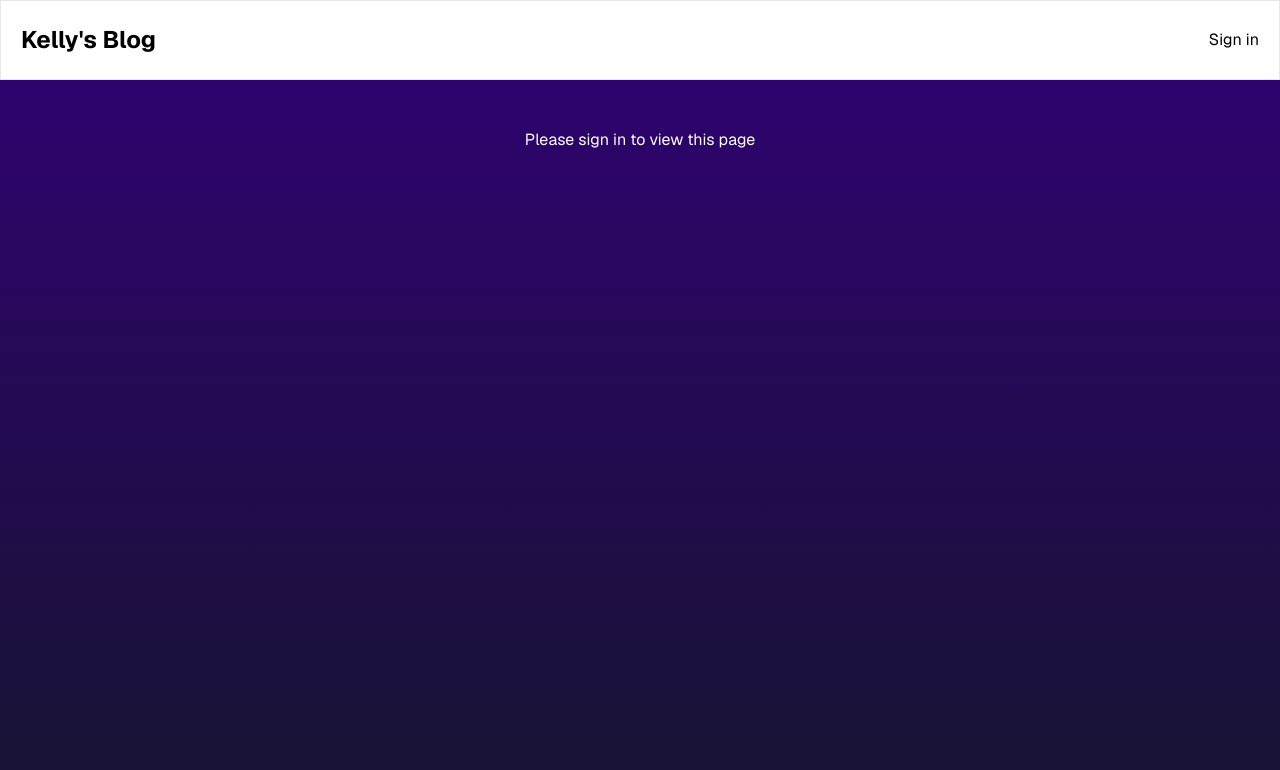
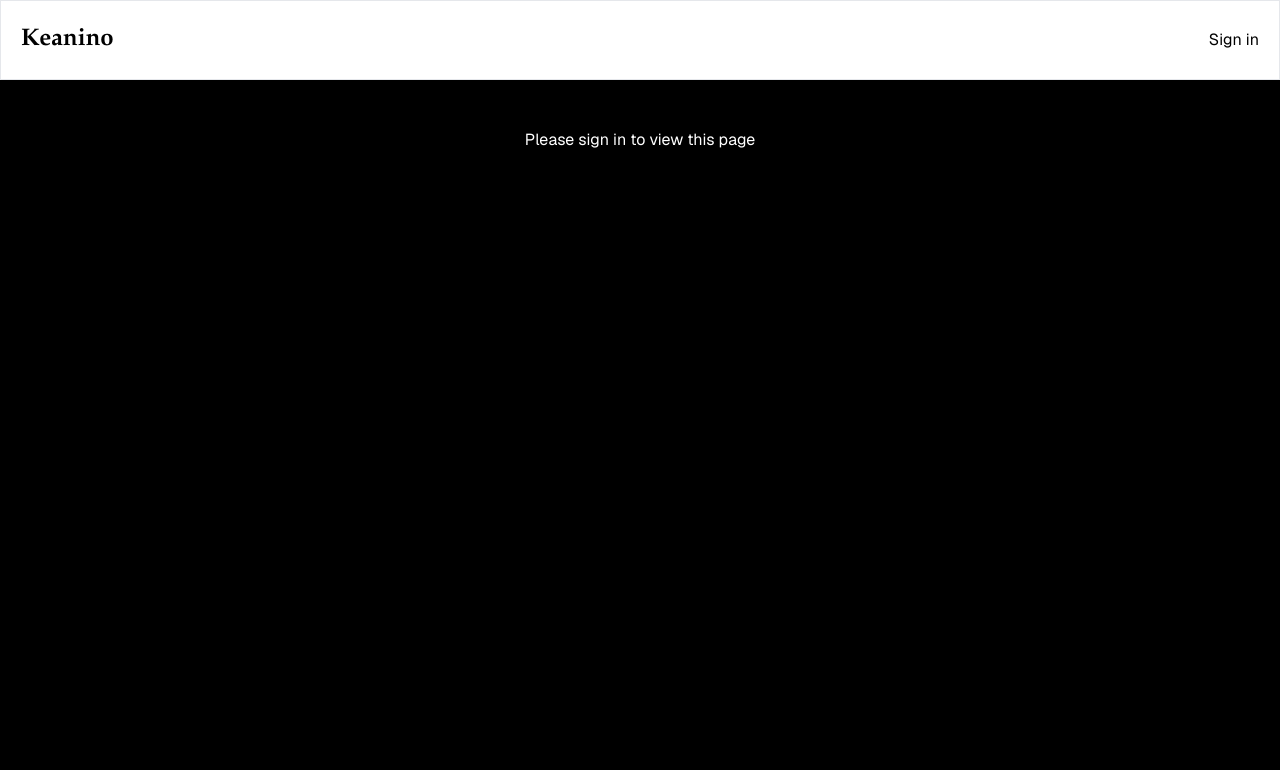
Before and after one commit to JosueSalazaku/Keanino, a Next.js app: page / in a window 1280 px wide. Shown: the top 770 px of the page. Built offline with nearby package versions, Linux system fonts and the light colour scheme; no server answers.

Commit message:
Add new font

```diff
--- a/src/app/_components/TopNav.tsx
+++ b/src/app/_components/TopNav.tsx
@@ -5,7 +5,7 @@ import { SignedOut, SignInButton, SignedIn, UserButton } from '@clerk/nextjs'
 export function TopNav() {
   return (
     <nav className='flex w-full h-20 px-5 items-center justify-between border'>
-          <div className='text-2xl font-bold'>Kelly's Blog</div>
+          <div className='text-2xl font-bold font-didot'>Keanino</div>
           <div>
               <SignedOut>
                 <SignInButton />
--- a/src/app/layout.tsx
+++ b/src/app/layout.tsx
@@ -4,7 +4,7 @@ import "~/styles/globals.css";
 import { GeistSans } from "geist/font/sans";
 
 export const metadata = {
-  title: "Kelly's Blog",
+  title: "Keanino",
   description: "A bout love, art and Poetry",
   icons: [{ rel: "icon", url: "/favicon.ico" }],
 };
--- a/src/app/page.tsx
+++ b/src/app/page.tsx
@@ -5,7 +5,7 @@ import { SignedOut, SignedIn } from '@clerk/nextjs';
 export default function HomePage() {
   return (
 
-    <main className="flex min-h-screen flex-col items-center justify-start pt-12 bg-gradient-to-b from-[#2e026d] to-[#15162c] text-white">
+    <main className="flex min-h-screen flex-col items-center justify-start pt-12 bg-black text-white">
       <SignedOut>
         <div>
           Please sign in to view this page
--- a/tailwind.config.ts
+++ b/tailwind.config.ts
@@ -7,6 +7,7 @@ export default {
     extend: {
       fontFamily: {
         sans: ["var(--font-geist-sans)", ...fontFamily.sans],
+        didot: ["'Didot', 'Didot LT STD', 'Hoefler Text', 'Garamond', 'Times New Roman', serif"],
       },
     },
   },
```
